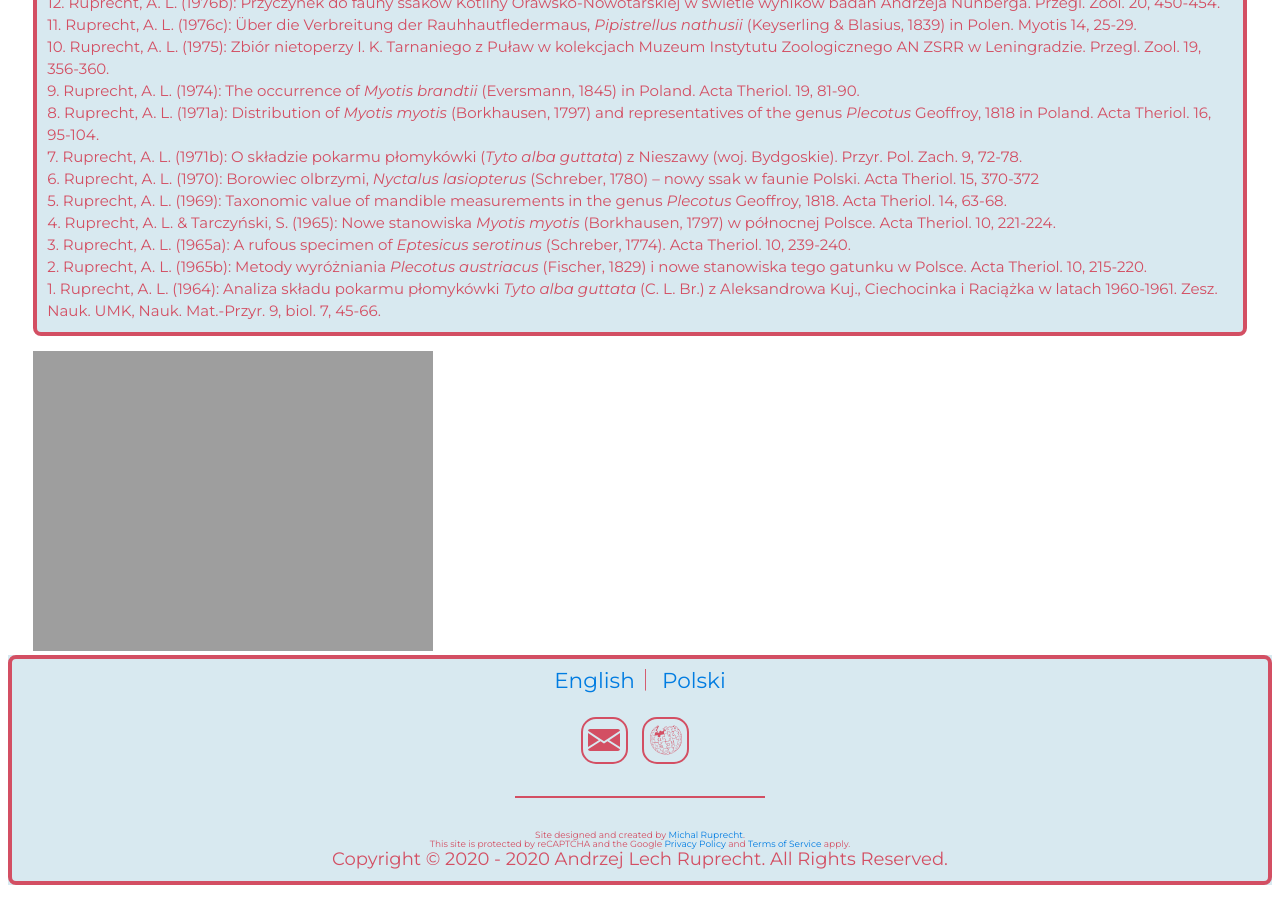
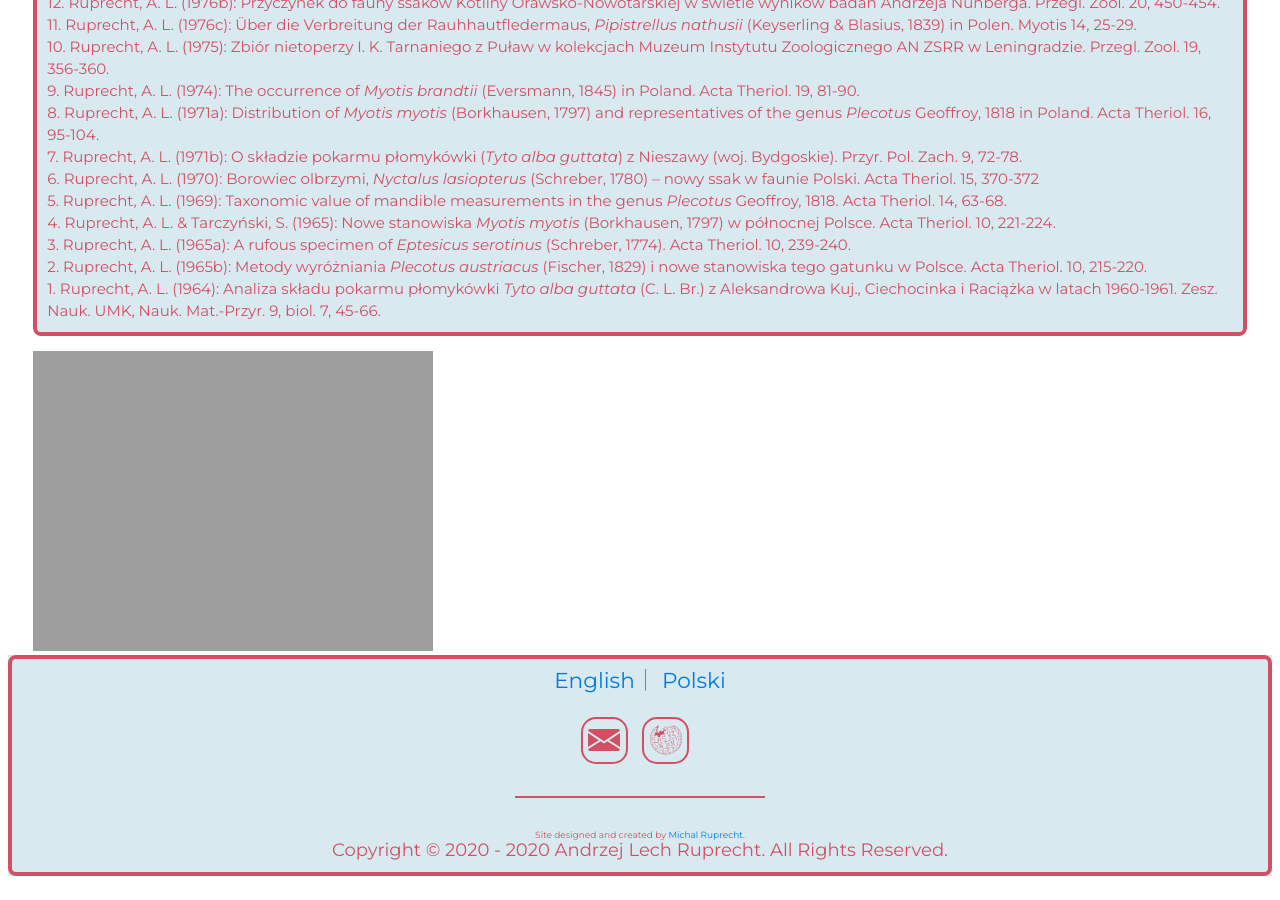
Before and after one commit to andrzejruprecht/andrzejruprecht, a Jekyll site: the page built from pages/pl.html, in a window 1280 px wide and 900 px high, scrolled down 4161 px. Built offline with Jekyll 4.4.1, drawn with Linux system fonts in a browser that asks for light colours; some of the changed lines change nothing that is shown.

Commit message:
Update default.html

```diff
--- a/_layouts/default.html
+++ b/_layouts/default.html
@@ -15,21 +15,6 @@
     <link rel="shortcut icon" async href="https://AndrzejRuprecht.github.io/assets/favicon.ico"/>
     <style media="screen"></style>
     <script src="https://AndrzejRuprecht.github.io/script.js"></script>
-    <script src="https://www.google.com/recaptcha/api.js?render=6LeKlaMUAAAAACjvfhYk02VhAUoXPevk1cwIyakd"></script>
-    <script>
-      grecaptcha.ready(function() {
-        grecaptcha.execute('6LeKlaMUAAAAACjvfhYk02VhAUoXPevk1cwIyakd', {action: 'homepage'}).then(function(token) {
-          ...
-        });});
-    </script>
-    <!-- Global site tag (gtag.js) - Google Analytics -->
-    <script async src="https://www.googletagmanager.com/gtag/js?id=UA-141203061-1"></script>
-    <script>
-      window.dataLayer = window.dataLayer || [];
-      function gtag(){dataLayer.push(arguments);}
-      gtag('js', new Date());
-      gtag('config', 'UA-141203061-1');
-    </script>
   </head>
 
 
@@ -45,8 +30,7 @@
              <br /><br /><a class="containerbutton" href="mailto:DrAndrzejRuprecht@gmail.com" target="_blank"><img src="https://AndrzejRuprecht.github.io/assets/icons/mail.svg" alt="EMail" style="width:32px;"></a>
 						 <a class="containerbutton" href="https://pl.wikipedia.org/wiki/Andrzej_Lech_Ruprecht" target="_blank"><img src="https://AndrzejRuprecht.github.io/assets/icons/wiki.svg" alt="wikipedia" style="width:32px;"></a>
              <br /><br /><hr width="20%" size="2" color="#D34F63"></hr>
-             <br /><div class="smalltext">Site designed and created by <a href="https://michalruprecht.com/" target="_blank">Michal Ruprecht</a>.
-							 <br />This site is protected by reCAPTCHA and the Google <a href="https://policies.google.com/privacy">Privacy Policy</a> and <a href="https://policies.google.com/terms">Terms of Service</a> apply.</div>
+             <br /><div class="smalltext">Site designed and created by <a href="https://michalruprecht.com/" target="_blank">Michal Ruprecht</a>.</div>
              Copyright © 2020 - <script>document.write(new Date().getFullYear())</script> Andrzej Lech Ruprecht. All Rights Reserved.
           </center></h3>
         </div>
```
